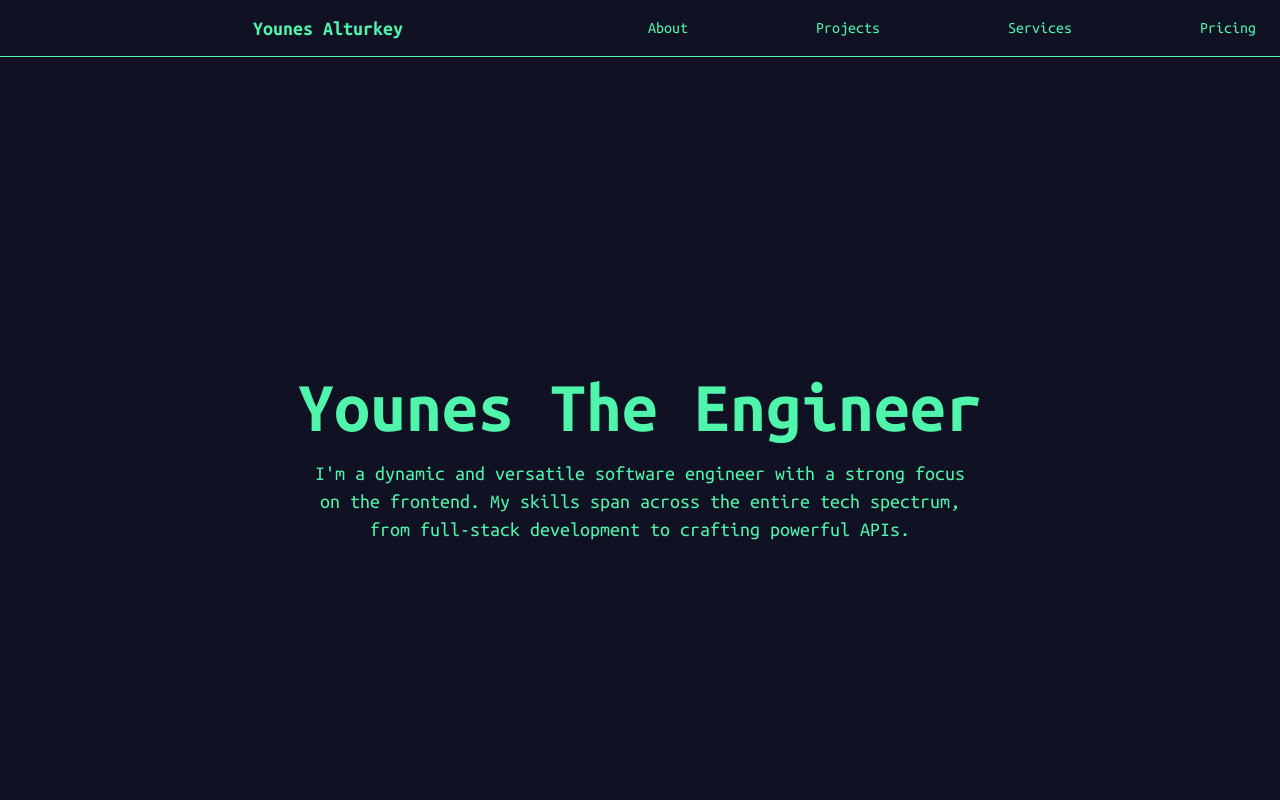
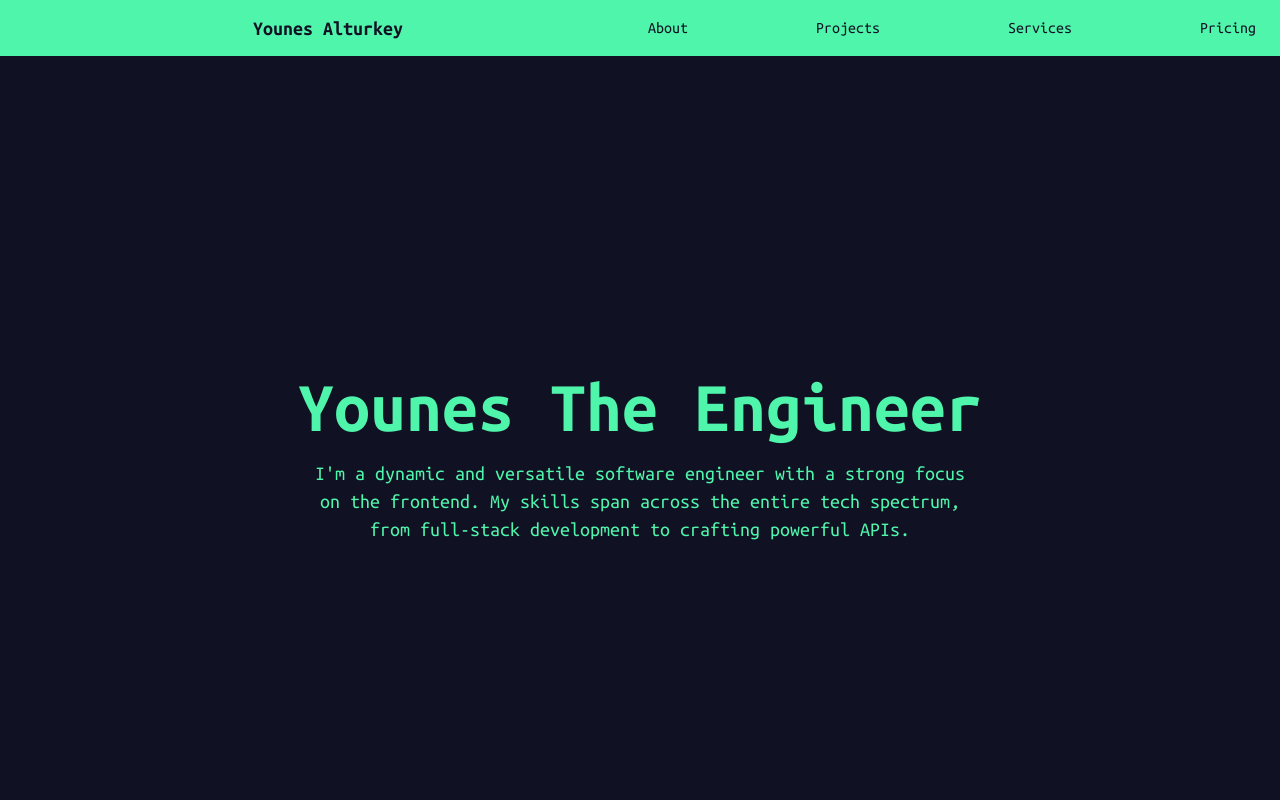
Before and after one commit to safhacom/safha-poc, a Next.js app: page / in a window 1280 px wide. Shown: the top 800 px of the page. Built offline with nearby package versions, Linux system fonts and the light colour scheme.

Commit message:
update: web

```diff
--- a/src/components/HeaderSection.tsx
+++ b/src/components/HeaderSection.tsx
@@ -32,7 +32,7 @@ const HeaderSection: React.FC = () => {
     <motion.header
       initial={{ opacity: 0 }}
       animate={controls}
-      className="flex flex-wrap items-center justify-between px-4 py-3 bg-floor text-spiky font-ubuntu-mono relative border-b border-spiky"
+      className="flex flex-wrap items-center justify-between px-4 py-3 bg-spiky text-floor font-ubuntu-mono relative border-b border-floor"
     >
       <nav className="w-full md:flex md:justify-between md:items-center">
         {/* Logo */}
@@ -81,7 +81,7 @@ const HeaderSection: React.FC = () => {
           <motion.div
             initial={{ opacity: 0, scale: 0.9 }}
             animate={{ opacity: 1, scale: 1 }}
-            className="absolute top-full left-0 right-0 bg-floor z-10 md:hidden"
+            className="absolute top-full left-0 right-0 bg-spiky z-10 md:hidden"
           >
             <div className="px-4 py-2">
               {["About", "Projects", "Services", "Pricing"].map(
```
